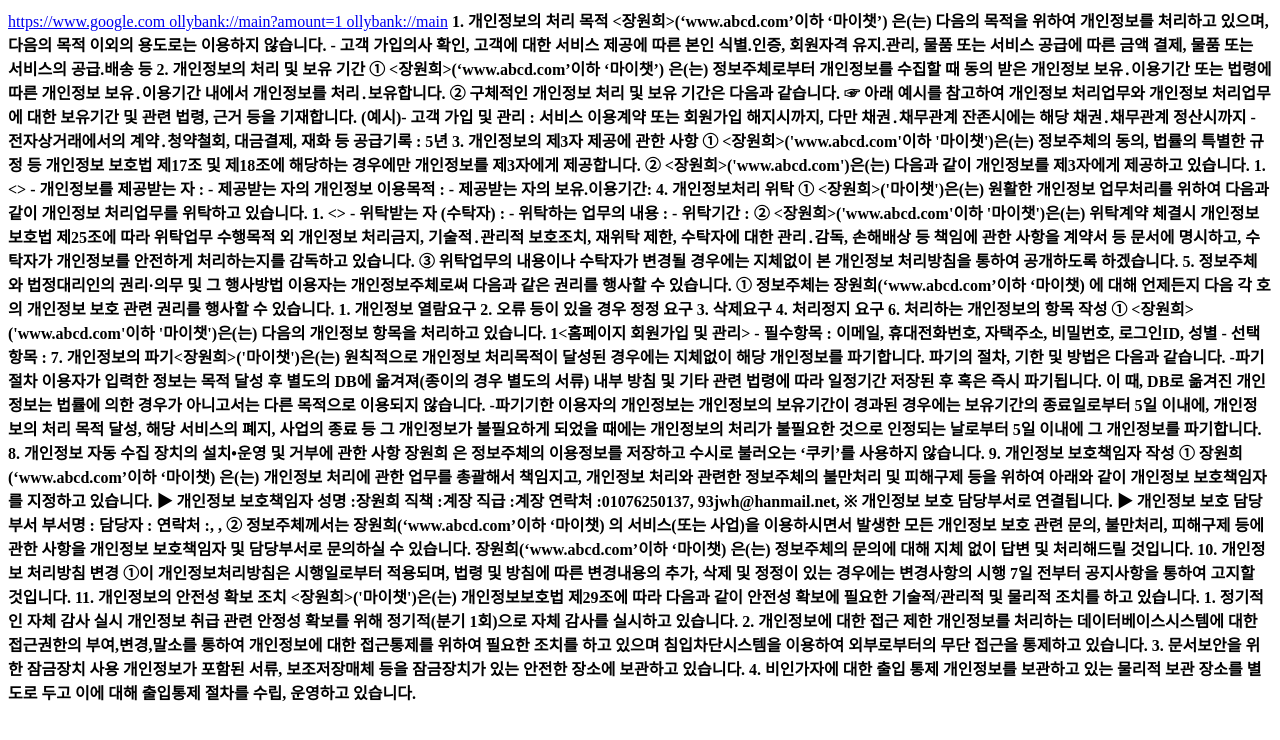
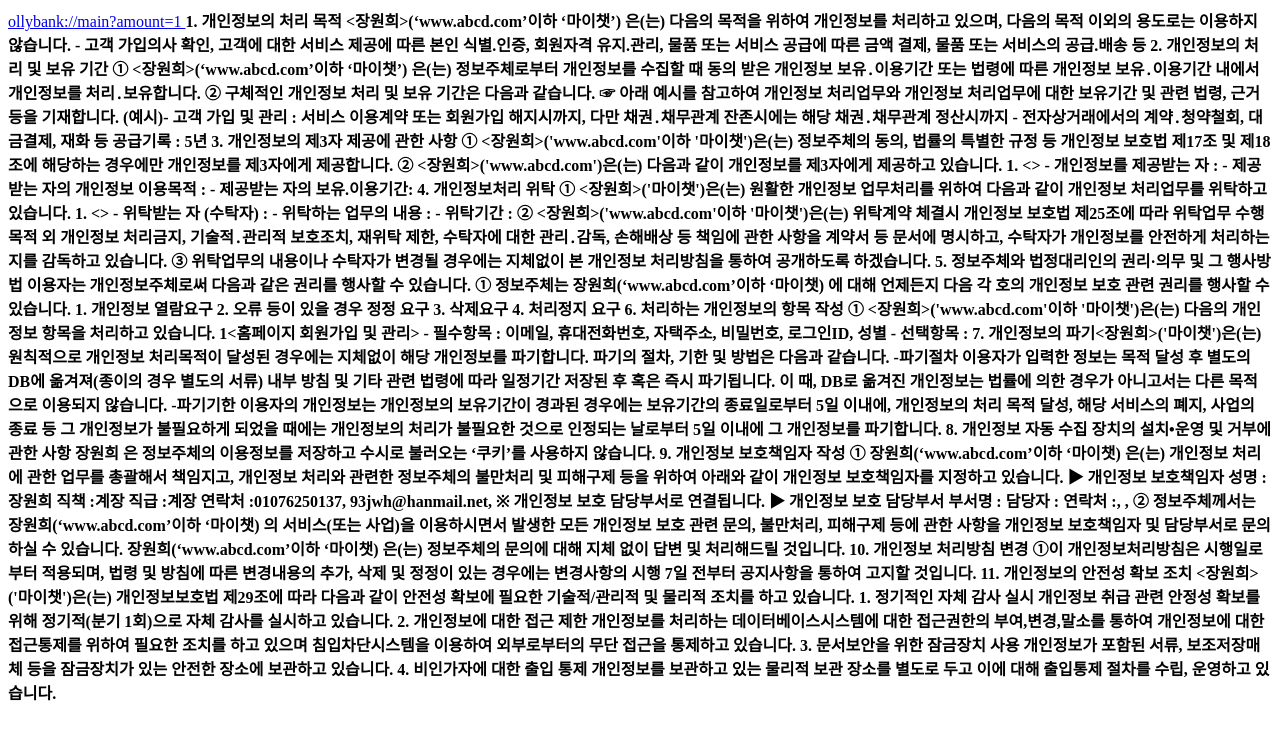
Before and after one commit to WONHEEJANG/web1, a plain HTML site: page index.html in a window 1280 px wide. Drawn offline with Linux system fonts and the light colour scheme.

Commit message:
Update index.html

```diff
--- a/index.html
+++ b/index.html
@@ -17,11 +17,7 @@
 
 
 <body>
-<a href="https://www.google.com"> https://www.google.com </a>
-
 <a href="ollybank://main?amount=1">   ollybank://main?amount=1 </a>
-
-<a href="ollybank://main">   ollybank://main</a>
 
   <strong>1. 개인정보의 처리 목적 <장원희>(‘www.abcd.com’이하 ‘마이챗’) 은(는) 다음의 목적을 위하여 개인정보를 처리하고 있으며, 다음의 목적 이외의 용도로는 이용하지 않습니다.
 - 고객 가입의사 확인, 고객에 대한 서비스 제공에 따른 본인 식별.인증, 회원자격 유지.관리, 물품 또는 서비스 공급에 따른 금액 결제, 물품 또는 서비스의 공급.배송 등
```
